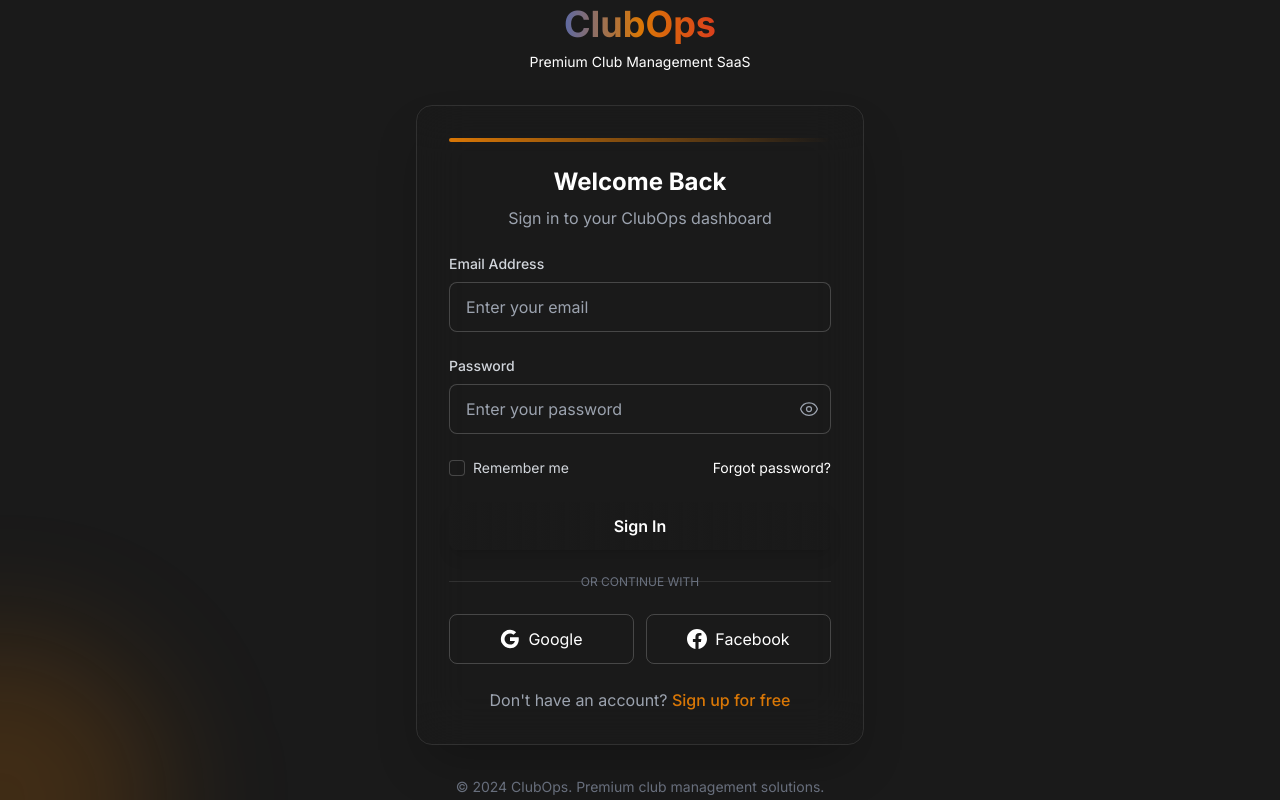
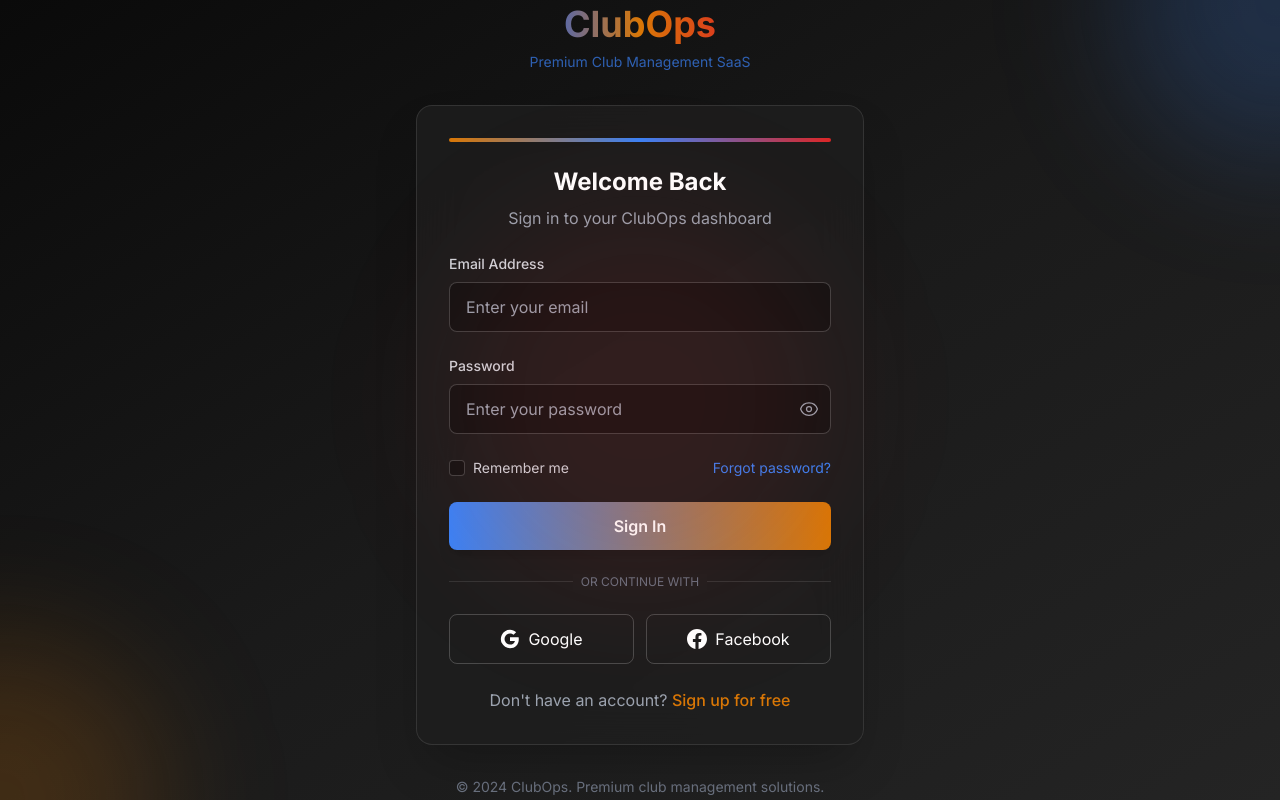
Before and after one commit to Degenius12/clubops-saas, a React (Vite) app in the folder frontend/: page /login in a window 1280 px wide. Built offline with nearby package versions, Linux system fonts and the light colour scheme; no server answers.

Commit message:
Fix: Force rebuild with proper Tailwind CSS compilation

```diff
--- a/frontend/tailwind.config.js
+++ b/frontend/tailwind.config.js
@@ -7,10 +7,15 @@
   theme: {
     extend: {
       colors: {
-        'dark-bg': '#1a1a1a',
-        'dark-surface': '#242424',
+        'dark-bg': '#0a0a0a',
+        'dark-secondary': '#1a1a1a',
+        'dark-accent': '#242424',
+        'dark-surface': '#2a2a2a',
+        'dark-card': '#1e1e1e',
         'metallic-blue': '#2563eb',
+        'accent-blue': '#3b82f6',
         'accent-gold': '#d97706',
+        'accent-red': '#dc2626',
         'deep-red': '#dc2626',
         'neon-blue': '#0066ff',
         'premium-gold': '#ffd700',
```
Also changed, not shown: frontend/package.json (+31 -33 lines), 1 other file (tests, documents, lock files or other folders).
